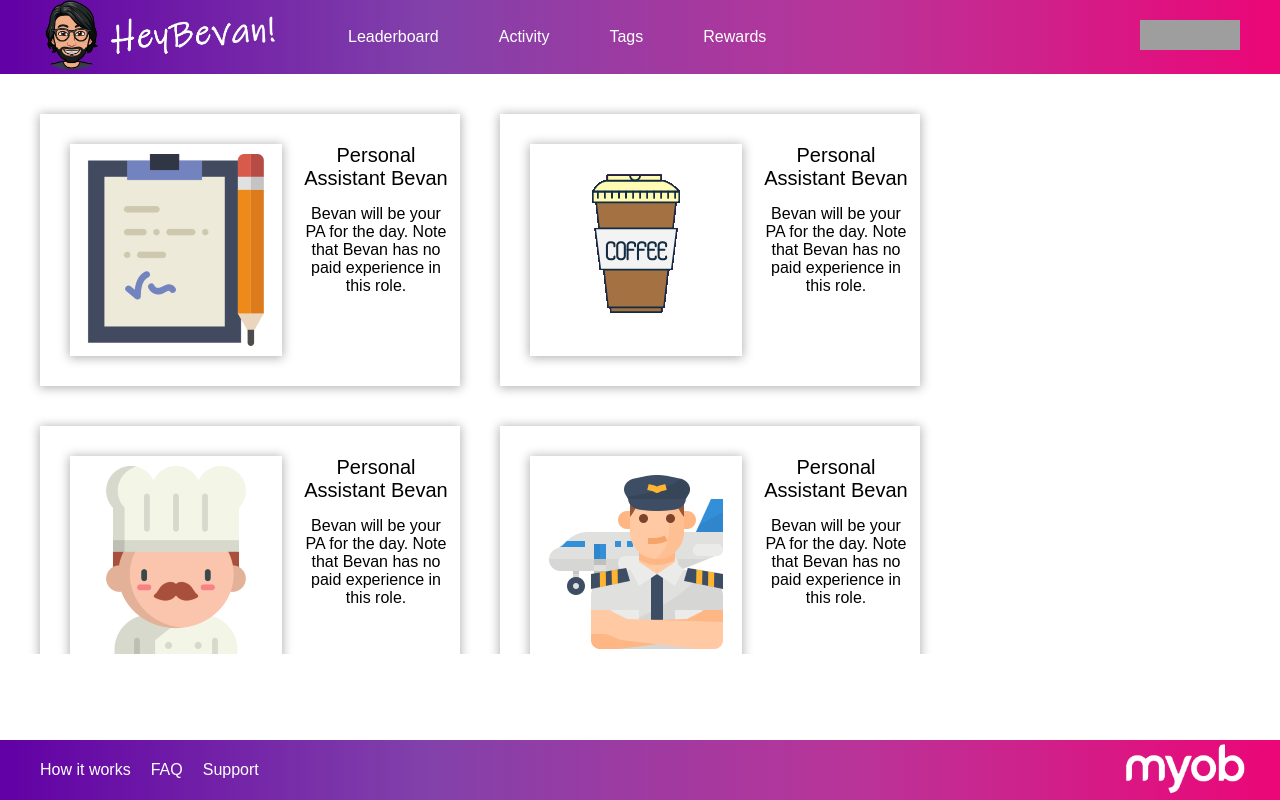
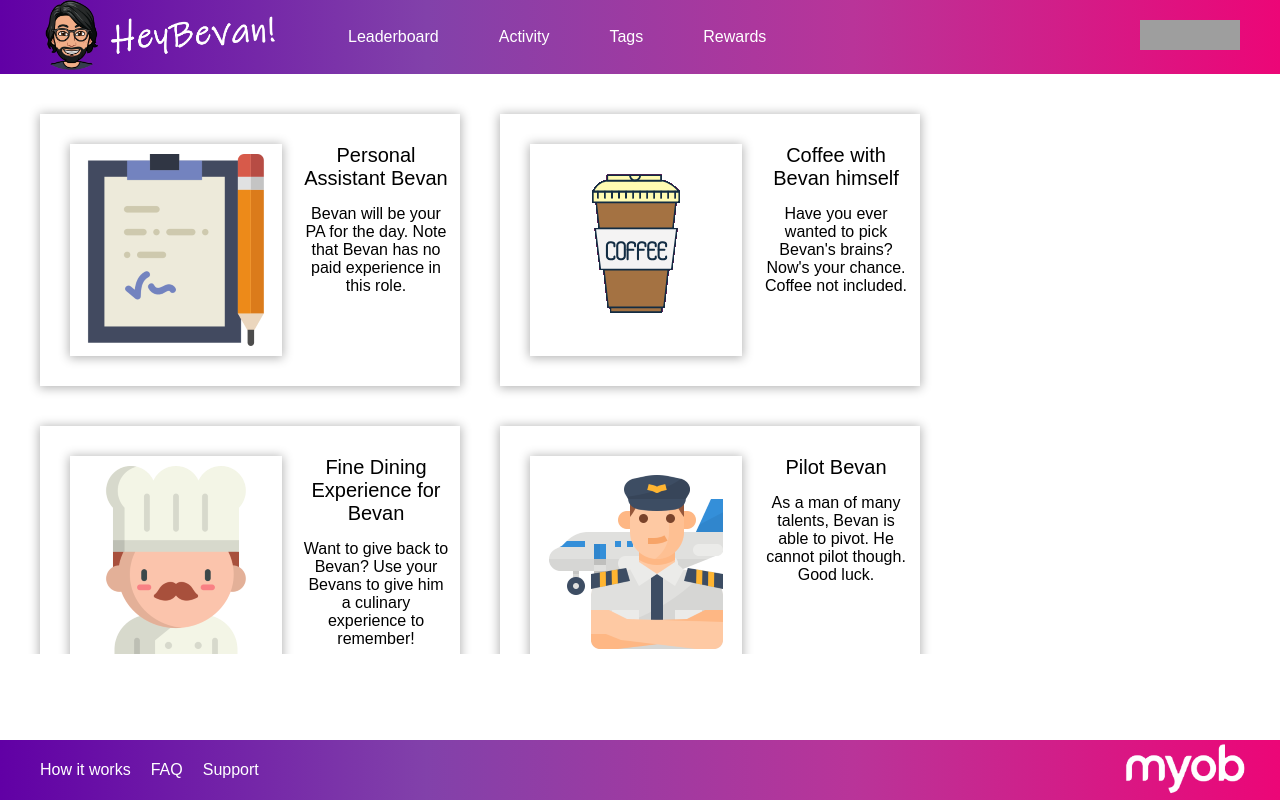
Before and after one commit to romanom/hey-bevan, a React app in the folder frontend/: page /Rewards in a window 1280 px wide. Built offline with nearby package versions, Linux system fonts and the light colour scheme; grey boxes are pictures that could not be loaded.

Commit message:
changed reward descriptions

```diff
--- a/frontend/src/components/rewards.js
+++ b/frontend/src/components/rewards.js
@@ -5,6 +5,7 @@ import Coffee from "./images/reward-coffee.png";
 import Dining from "./images/reward-dining.png";
 import Pilot from "./images/reward-pilot.png";
 import Pug from "./images/reward-pug.png";
+import Profile from "./profile";
 class RewardPage extends Component {
   render() {
     return (
@@ -26,10 +27,10 @@ class RewardPage extends Component {
             <img className="rewards-card" src={Coffee}></img>
           </div>
           <div className="rewards-text">
-            <div className="rewards-title">Personal Assistant Bevan</div>
+            <div className="rewards-title">Coffee with Bevan himself</div>
             <div className="description">
-              Bevan will be your PA for the day. Note that Bevan has no paid
-              experience in this role.
+              Have you ever wanted to pick Bevan's brains? Now's your chance.
+              Coffee not included.
             </div>
           </div>
         </div>
@@ -38,10 +39,12 @@ class RewardPage extends Component {
             <img className="rewards-card" src={Dining}></img>
           </div>
           <div className="rewards-text">
-            <div className="rewards-title">Personal Assistant Bevan</div>
+            <div className="rewards-title">
+              Fine Dining Experience for Bevan
+            </div>
             <div className="description">
-              Bevan will be your PA for the day. Note that Bevan has no paid
-              experience in this role.
+              Want to give back to Bevan? Use your Bevans to give him a culinary
+              experience to remember!
             </div>
           </div>
         </div>
@@ -50,10 +53,10 @@ class RewardPage extends Component {
             <img className="rewards-card" src={Pilot}></img>
           </div>
           <div className="rewards-text">
-            <div className="rewards-title">Personal Assistant Bevan</div>
+            <div className="rewards-title">Pilot Bevan</div>
             <div className="description">
-              Bevan will be your PA for the day. Note that Bevan has no paid
-              experience in this role.
+              As a man of many talents, Bevan is able to pivot. He cannot pilot
+              though. Good luck.
             </div>
           </div>
         </div>
@@ -62,10 +65,10 @@ class RewardPage extends Component {
             <img className="rewards-card" src={Pug}></img>
           </div>
           <div className="rewards-text">
-            <div className="rewards-title">Personal Assistant Bevan</div>
+            <div className="rewards-title">Bevansitting</div>
             <div className="description">
-              Bevan will be your PA for the day. Note that Bevan has no paid
-              experience in this role.
+              Have a date night planned? Bevan will look after your pets (and
+              children). Bevan takes no responsibility for any damaged goods.
             </div>
           </div>
         </div>
```
